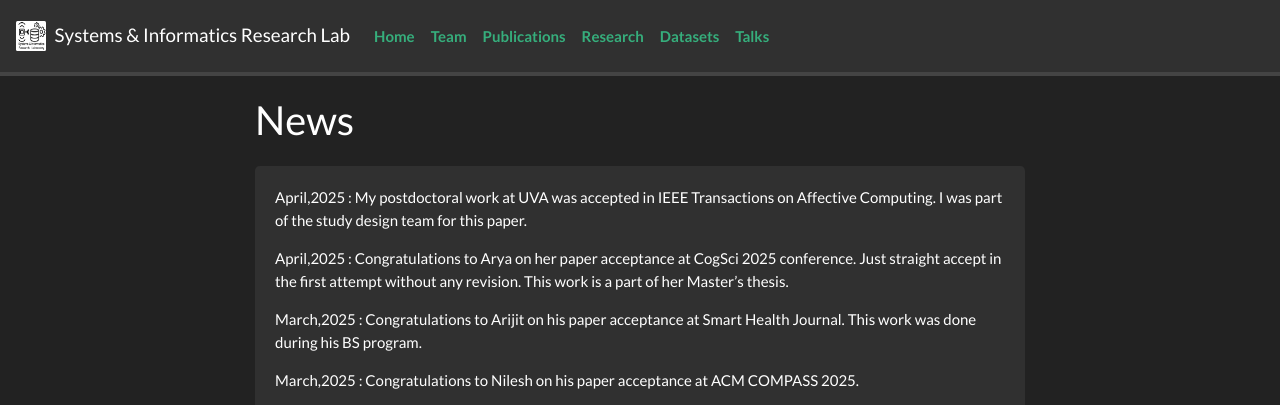
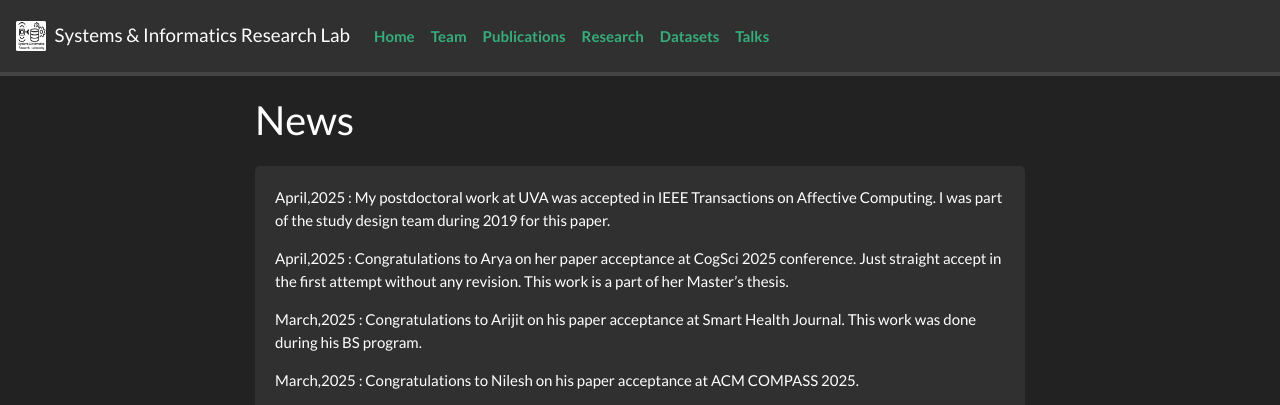
Before and after one commit to sirl-lab/sirl-lab.github.io, a Jekyll site: the page built from _pages/allnews.md, in a window 1280 px wide and 900 px high. Shown: the top 405 px of the window. Built offline with Jekyll 4.4.1, drawn with Linux system fonts in a browser that asks for light colours; nearby versions of some CDN libraries; a style sheet for code colours, icons or effects is not loaded.

Commit message:
updated news

```diff
--- a/_data/news.yml
+++ b/_data/news.yml
@@ -1,5 +1,5 @@
 - date: April,2025
-  headline: My postdoctoral work at UVA was accepted in IEEE Transactions on Affective Computing. I was part of the study design team for this paper.
+  headline: My postdoctoral work at UVA was accepted in IEEE Transactions on Affective Computing. I was part of the study design team during 2019 for this paper.
 
 - date: April,2025
   headline: Congratulations to Arya on her paper acceptance at CogSci 2025 conference.  Just straight accept in the first attempt without any revision. This work is a part of her Master's thesis.
```
